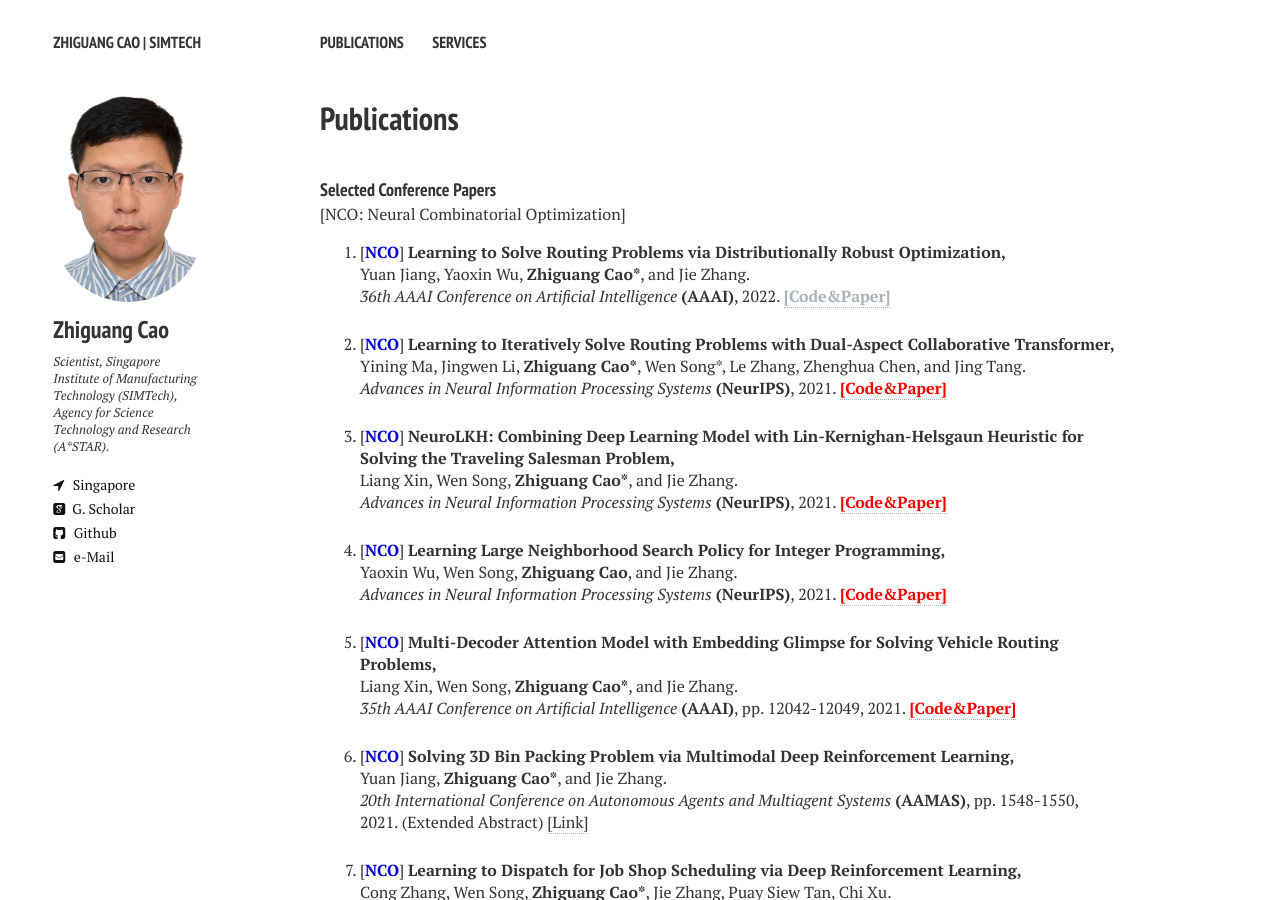
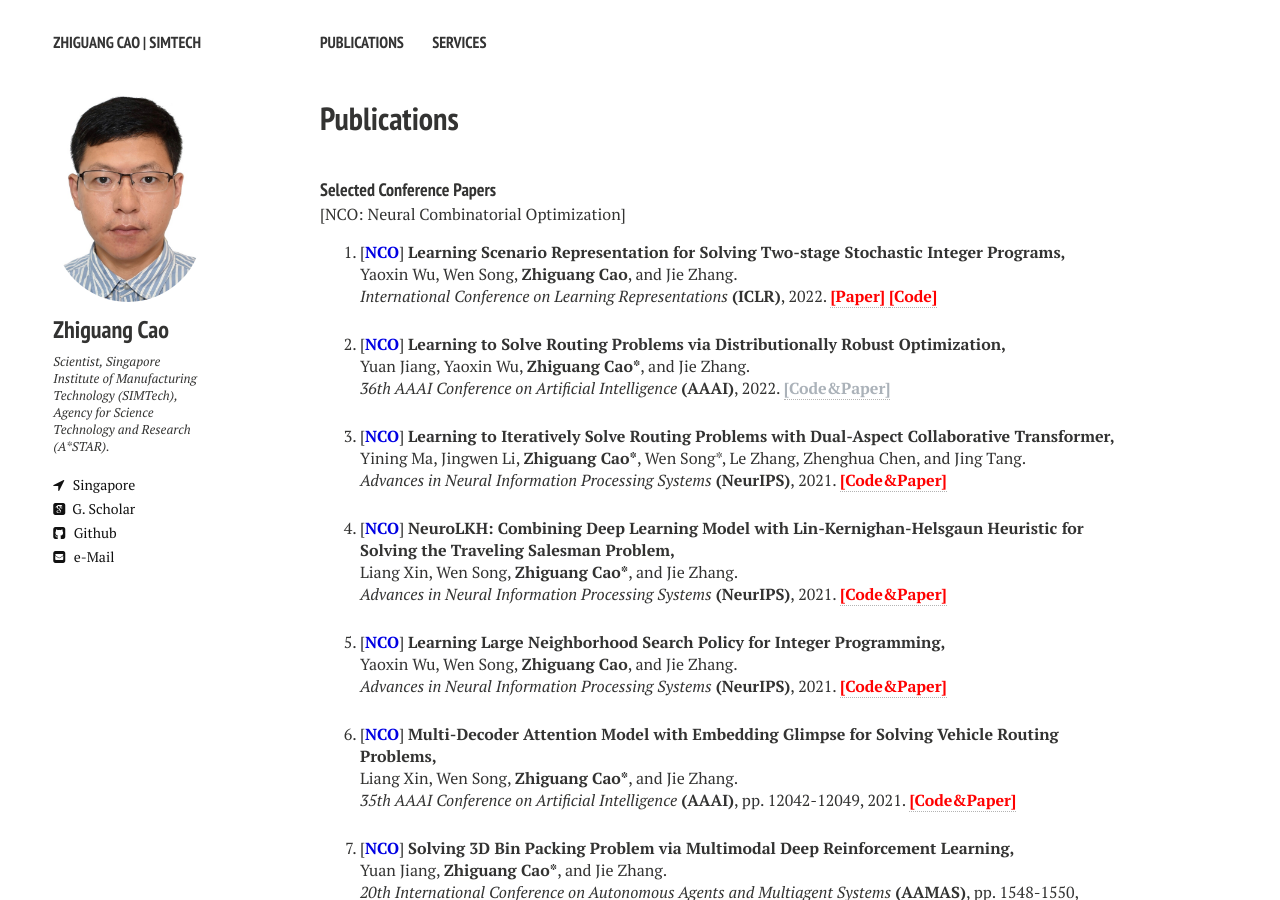
Before and after one commit to zhiguangcaosg/zhiguangcaosg.github.io, a Jekyll site: the page built from publications.md, in a window 1280 px wide and 900 px high. Built offline with Jekyll 4.4.1, drawn with Linux system fonts in a browser that asks for light colours; nearby versions of some CDN libraries.

Commit message:
Update publications.html

```diff
--- a/_layouts/publications.html
+++ b/_layouts/publications.html
@@ -89,6 +89,14 @@ div.bibtex pre { font-size: 75%; overflow: auto;  width: 100%; padding: 0em 0em;
     <!-- Item: Caelles2016 -->
 <ul style="padding-left:0px;">
 <ol >
+
+<li>
+<p>
+[<font color="#0000E3"><b>NCO</b></font>] <b>Learning Scenario Representation for Solving Two-stage Stochastic Integer Programs,</b>
+<br> Yaoxin Wu, Wen Song, <b>Zhiguang Cao</b>, and Jie Zhang.<br>
+<i> International Conference on Learning Representations</i> <b>(ICLR)</b>, 2022. <a href="https://openreview.net/forum?id=06Wy2BtxXrz" target="_blank"> <font color="#FF0000"><b>[Paper]</b> </font></a> <a href="https://github.com/WXY1427/Learning-to-solve-stochastic-integer-programs" target="_blank"> <font color="#FF0000"><b>[Code]</b> </font></a>
+</p>
+</li>
 
 <li>
 <p>
```
